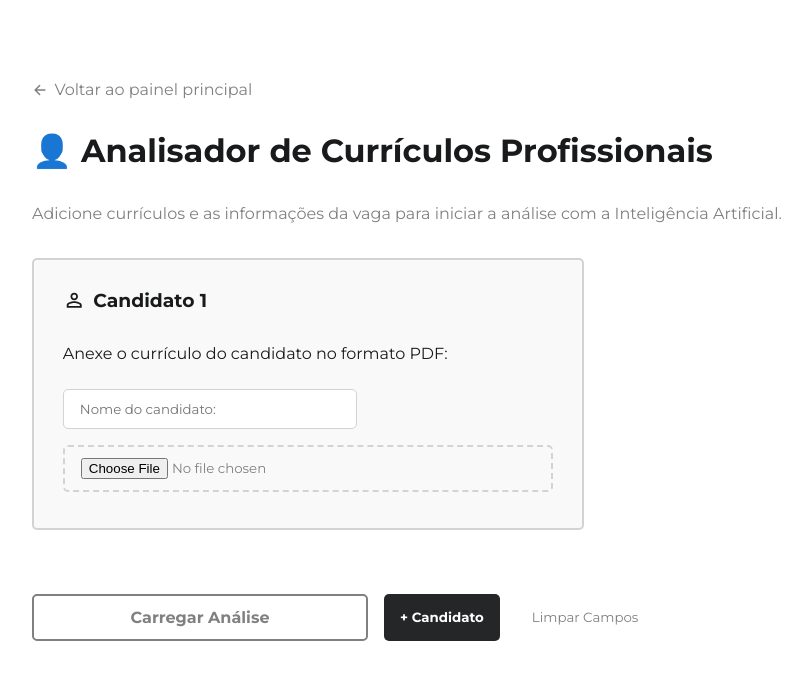
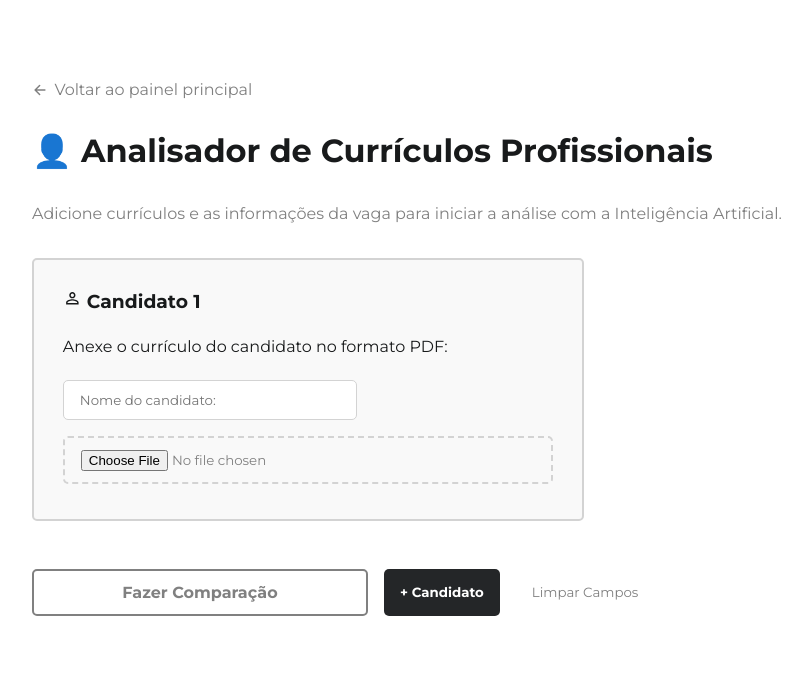
Before and after one commit to AntonyHaro/talent-engine, a React (Vite) app: page /cv-analyzer in a window 1280 px wide. Shown: the top 680 px of the page, without its empty margins (48-856 px from the left). Built offline with nearby package versions, Linux system fonts and the light colour scheme.

Commit message:
melhorias na interface e padronização de componentes

```diff
--- a/src/components/actions/Actions.jsx
+++ b/src/components/actions/Actions.jsx
@@ -3,12 +3,14 @@ import SubmitButton from "../submit-button/SubmitButton";
 
 export default function Actions({
     onSubmit,
+    submitButtonText,
+    submitButtonWidth = "30%",
+    loading = false,
+    loadingMessage = "Carregando...",
+    addButtonText,
     onAdd,
     onReset,
-    submitButtonText,
-    loadingMessage = "Carregando...",
-    loading = false,
-    addButtonText,
+    marginBottom = true,
 }) {
     return (
         <div className={styles.actions}>
@@ -16,7 +18,7 @@ export default function Actions({
                 text={submitButtonText}
                 loadingMessage={loadingMessage}
                 loading={loading}
-                width={"30%"}
+                width={submitButtonWidth}
                 onClick={onSubmit}
             />
             {onAdd && (
--- a/src/index.css
+++ b/src/index.css
@@ -44,3 +44,7 @@ main {
     color: gray;
     line-height: 1.5;
 }
+
+.error {
+    color: rgb(175, 43, 43);
+}
--- a/src/pages/best-profile/BestProfile.jsx
+++ b/src/pages/best-profile/BestProfile.jsx
@@ -4,6 +4,7 @@ import axios from "axios";
 import ReturnHome from "../../components/return-home/ReturnHome";
 import MarkdownComponent from "../../components/markdown-component/MarkdownComponent";
 import SubmitButton from "../../components/submit-button/SubmitButton";
+import Actions from "../../components/actions/Actions";
 
 import { MdOutlineSubtitles } from "react-icons/md";
 import { RiMoneyDollarCircleLine } from "react-icons/ri";
@@ -33,7 +34,7 @@ function BestProfile() {
         }));
     };
 
-    const resetForm = () => {
+    const handleReset = () => {
         setJob({
             title: "",
             level: "",
@@ -136,18 +137,14 @@ function BestProfile() {
                     </div>
                 </div>
             </div>
-            <div className={styles.actions}>
-                <SubmitButton
-                    text={"Gerar Perfil"}
-                    loadingMessage={"Carregando..."}
-                    loading={loading}
-                    width={"30%"}
-                    onClick={handleSubmit}
-                />
-                <button className={styles.resetButton} onClick={resetForm}>
-                    Reiniciar Campos
-                </button>
-            </div>
+
+            <Actions
+                onSubmit={handleSubmit}
+                onReset={handleReset}
+                submitButtonText={"Gerar Perfil"}
+                loading={loading}
+                addButtonText={"+ Candidato"}
+            />
 
             {error && <p className={styles.error}>Erro: {error}</p>}
             {output && <MarkdownComponent>{output}</MarkdownComponent>}
--- a/src/pages/cv-analyzer/CvAnalyzer.jsx
+++ b/src/pages/cv-analyzer/CvAnalyzer.jsx
@@ -3,7 +3,8 @@ import axios from "axios";
 
 import MarkdownComponent from "../../components/markdown-component/MarkdownComponent";
 import ReturnHome from "../../components/return-home/ReturnHome";
-import SubmitButton from "../../components/submit-button/SubmitButton";
+import Actions from "../../components/actions/Actions";
+import FormCard from "../../components/form-card/FormCard";
 
 import { MdOutlinePersonOutline } from "react-icons/md";
 
@@ -17,7 +18,7 @@ export default function CvAnalyzer() {
     const [analysis, setAnalysis] = useState("");
     const fileInputRefs = useRef([]);
 
-    const resetAnalysis = () => {
+    const handleReset = () => {
         setCvFiles([null]);
         setJob("");
         fileInputRefs.current.forEach((ref) => {
@@ -25,8 +26,13 @@ export default function CvAnalyzer() {
         });
     };
 
-    const addCvForm = () => {
+    const handleAdd = () => {
+        if (cvFiles.length < 4) {
             setCvFiles([...cvFiles, { file: null }]);
+            return
+        }
+
+        alert("É possível comparar até 4 candidatos!")
     };
 
     const handleFileChange = (event, index) => {
@@ -35,7 +41,7 @@ export default function CvAnalyzer() {
         setCvFiles(newFiles);
     };
 
-    const handleAnalysis = async () => {
+    const handleSubmit = async () => {
         if (cvFiles.length === 0 || cvFiles.some((cv) => !cv.file)) {
             alert("Selecione pelo menos um arquivo de currículo.");
             return;
@@ -59,15 +65,11 @@ export default function CvAnalyzer() {
         setAnalysis(null);
 
         try {
-            const { data } = await axios.post(
-                "/api/cv-analyzer",
-                formData,
-                {
+            const { data } = await axios.post("/api/cv-analyzer", formData, {
                 headers: {
                     "Content-Type": "multipart/form-data",
                 },
-                }
-            );
+            });
 
             console.log(data);
             setAnalysis(data.response);
@@ -91,11 +93,13 @@ export default function CvAnalyzer() {
             </p>
             <div className={styles.cvForms}>
                 {cvFiles.map((cv, index) => (
-                    <div key={index} className={styles.cvForm}>
+                    <FormCard key={index}>
                         <h3>
                             <MdOutlinePersonOutline /> Candidato {index + 1}
                         </h3>
-                        <p>Anexe o currículo do candidato no formato PDF:</p>
+                        <p style={{ marginBottom: "5%" }}>
+                            Anexe o currículo do candidato no formato PDF:
+                        </p>
                         <div className={styles.inputContainer}>
                             <div className={styles.input}>
                                 <input
@@ -117,28 +121,18 @@ export default function CvAnalyzer() {
                                 />
                             </div>
                         </div>
-                    </div>
+                    </FormCard>
                 ))}
             </div>
-            <div className={styles.actions}>
-                <SubmitButton
-                    text={"Carregar Análise"}
-                    loadingMessage={"Carregando..."}
+
+            <Actions
+                onSubmit={handleSubmit}
+                onAdd={handleAdd}
+                onReset={handleReset}
+                submitButtonText={"Fazer Comparação"}
                 loading={loading}
-                    width={"30%"}
-                    onClick={handleAnalysis}
+                addButtonText={"+ Candidato"}
             />
-                <button className={styles.addButton} onClick={addCvForm}>
-                    + Candidato
-                </button>
-                <button
-                    type="button"
-                    className={styles.resetButton}
-                    onClick={resetAnalysis}
-                >
-                    Limpar Campos
-                </button>
-            </div>
 
             {error && <p className={styles.error}>Erro: {error}</p>}
 
--- a/src/pages/cv-analyzer/CvAnalyzer.module.css
+++ b/src/pages/cv-analyzer/CvAnalyzer.module.css
@@ -3,7 +3,7 @@
     display: grid;
     grid-template-columns: 1fr 1fr;
     gap: 1rem;
-    margin-bottom: 2rem;
+    margin-bottom: 1rem;
 }
 
 .cvForm {
--- a/src/pages/job-comparator/JobComparator.jsx
+++ b/src/pages/job-comparator/JobComparator.jsx
@@ -1,7 +1,6 @@
 import { useState } from "react";
 
 import MarkdownComponent from "../../components/markdown-component/MarkdownComponent";
-
 import ReturnHome from "../../components/return-home/ReturnHome";
 import SubmitButton from "../../components/submit-button/SubmitButton";
 import FormCard from "../../components/form-card/FormCard";
--- a/src/pages/jobs/Jobs.jsx
+++ b/src/pages/jobs/Jobs.jsx
@@ -1,12 +1,16 @@
 import { useState } from "react";
+
 import ReturnHome from "../../components/return-home/ReturnHome";
 import SubmitButton from "../../components/submit-button/SubmitButton";
+import Actions from "../../components/actions/Actions";
+
 import { IoMdSearch } from "react-icons/io";
 import { MdOutlineLocationOn } from "react-icons/md";
 import { CgWebsite } from "react-icons/cg";
 import { MdFormatListNumbered } from "react-icons/md";
 import { FaRegStar } from "react-icons/fa6";
 import { FaStar } from "react-icons/fa6";
+
 import styles from "./Jobs.module.css";
 
 function JobCard({ job }) {
@@ -147,6 +151,17 @@ export default function Jobs() {
         }
     };
 
+    const handleReset = () => {
+        setFormData({
+            searchTerm: "",
+            location: "",
+            siteName: "linkedin",
+            resultsWanted: 20,
+            isRemote: false,
+            jobType: "fulltime",
+        });
+    };
+
     return (
         <main className={styles.jobs}>
             <ReturnHome />
@@ -262,14 +277,17 @@ export default function Jobs() {
                     </label>
                 </div>
             </form>
-            <SubmitButton
-                text={"Buscar Vagas!"}
-                loadingMessage={"Buscando..."}
+
+            <Actions
+                submitButtonWidth="35%"
+                submitButtonText={"Buscar Vagas"}
+                onSubmit={handleSubmit}
+                onReset={handleReset}
                 loading={loading}
-                width={"50%"}
-                onClick={handleSubmit}
             />
+
             {error && <p className={styles.error}>Erro: {error}</p>}
+
             <div className={styles.results}>
                 <h2>Resultados Encontrados:</h2>
                 {jobs.length <= 0 ? (
--- a/src/pages/jobs/Jobs.module.css
+++ b/src/pages/jobs/Jobs.module.css
@@ -121,9 +121,9 @@
 
 .results {
     width: 100%;
-    margin-top: 3rem;
+    /* margin-top: 3rem; */
     display: grid;
-    gap: 3rem;
+    gap: 2rem;
 }
 
 .jobsContainer {
@@ -138,6 +138,7 @@
     padding: 1.3rem;
     border-radius: 5px;
     display: grid;
+    /* flex-direction: column; */
     gap: 1rem;
     transition: 0.2s ease-out;
     font-size: 0.95em;
@@ -170,6 +171,7 @@
     color: hsl(210, 30%, 50%);
     font-weight: bold;
     transition: 0.2s;
+    /* margin-top: auto; */
 }
 
 .jobCard a:hover {
@@ -187,11 +189,12 @@
 
 .flexContainer button {
     opacity: 0;
-    border: 1px dashed var(--border);
-    color: var(--border);
+    border: none;
+    border: 1px solid hsla(0, 0%, 0%, 0.45);
+    padding: 0.4rem 0.7rem;
+    color: hsla(0, 0%, 0%, 0.45);
     background-color: transparent;
     border-radius: 4px;
-    padding: 0.4rem;
     cursor: pointer;
     display: flex;
     align-items: center;
@@ -207,6 +210,6 @@
 .flexContainer button:hover {
     /* border-color: var(--primary-color);
     color: var(--primary-color); */
-    border-color: hsl(93, 100%, 34%);
-    color: hsl(93, 100%, 34%);
+    border-color: hsla(0, 0%, 0%, 0.7);
+    color: hsla(0, 0%, 0%, 0.7);
 }
```
Lines whose indentation alone changed are shown as unchanged.
